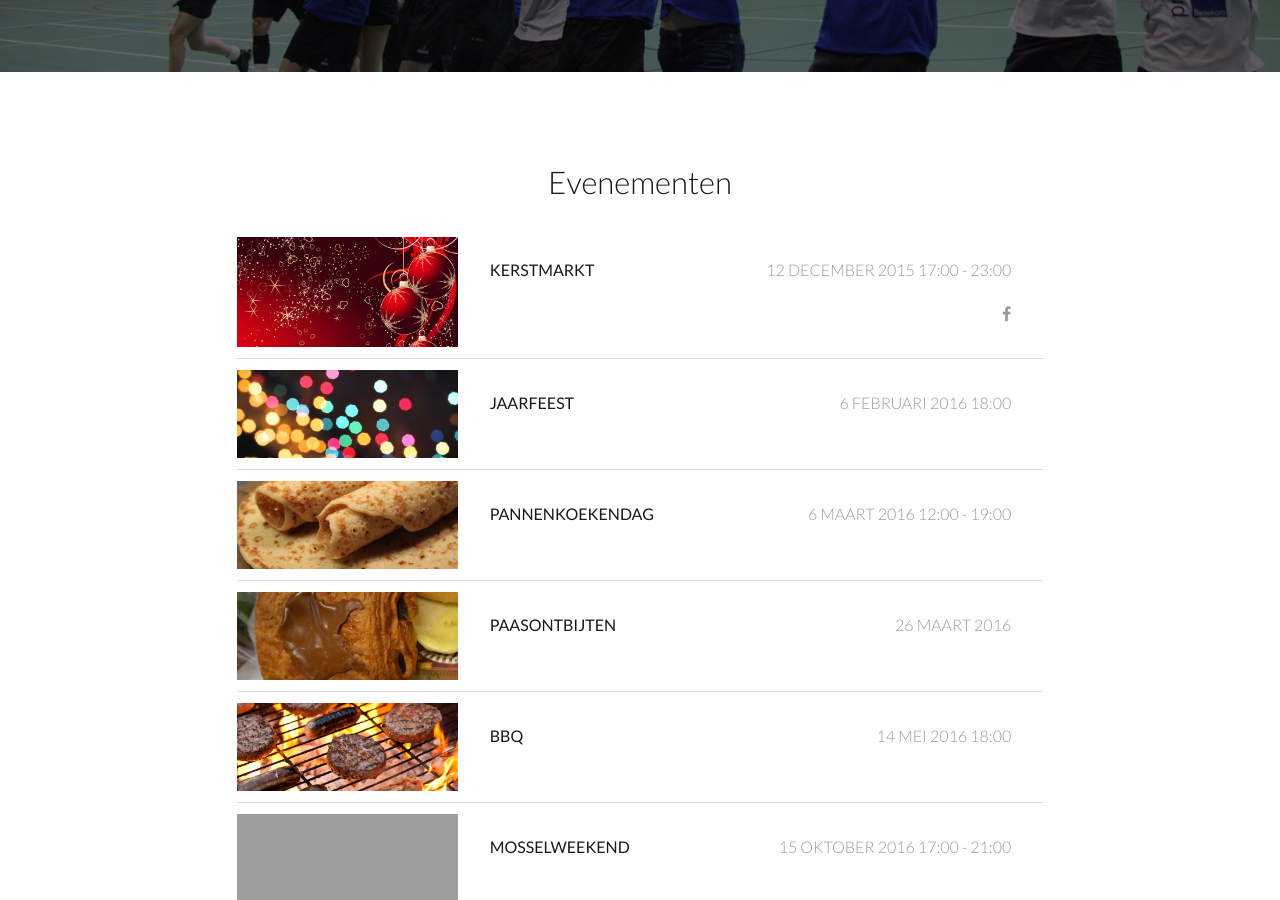
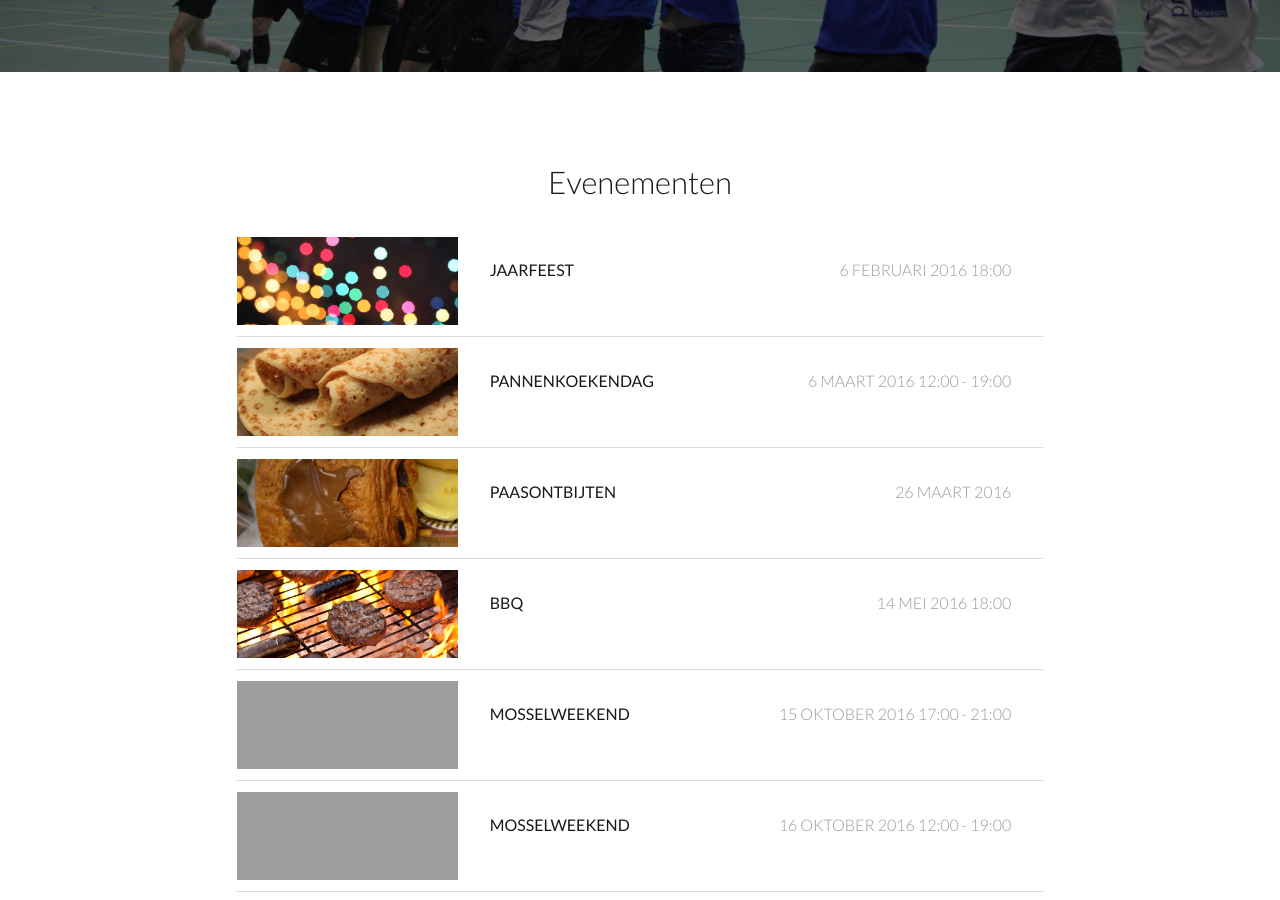
Before and after one commit to kcbj/kcbj.github.io, a Jekyll site: the page built from agenda/index.html, in a window 1280 px wide and 900 px high, scrolled down 710 px. Built offline with Jekyll 4.4.1, drawn with Linux system fonts in a browser that asks for light colours; nearby versions of some CDN libraries; grey boxes are pictures that could not be loaded.

Commit message:
Removed kerstmarkt

```diff
--- a/_data/events.yml
+++ b/_data/events.yml
@@ -1,10 +1,4 @@
 ---
-- title: Kerstmarkt
-  start: 2015-12-12 17:00:00 +01:00
-  end: 2015-12-12 23:00:00 +01:00
-  location: kerkplein
-  facebook: https://www.facebook.com/events/1497608950534440/
-  image: kerstmarkt.jpg
 - title: Jaarfeest
   start: 2016-2-6 18:00:00 +02:00
   location: parochiezaal
```
